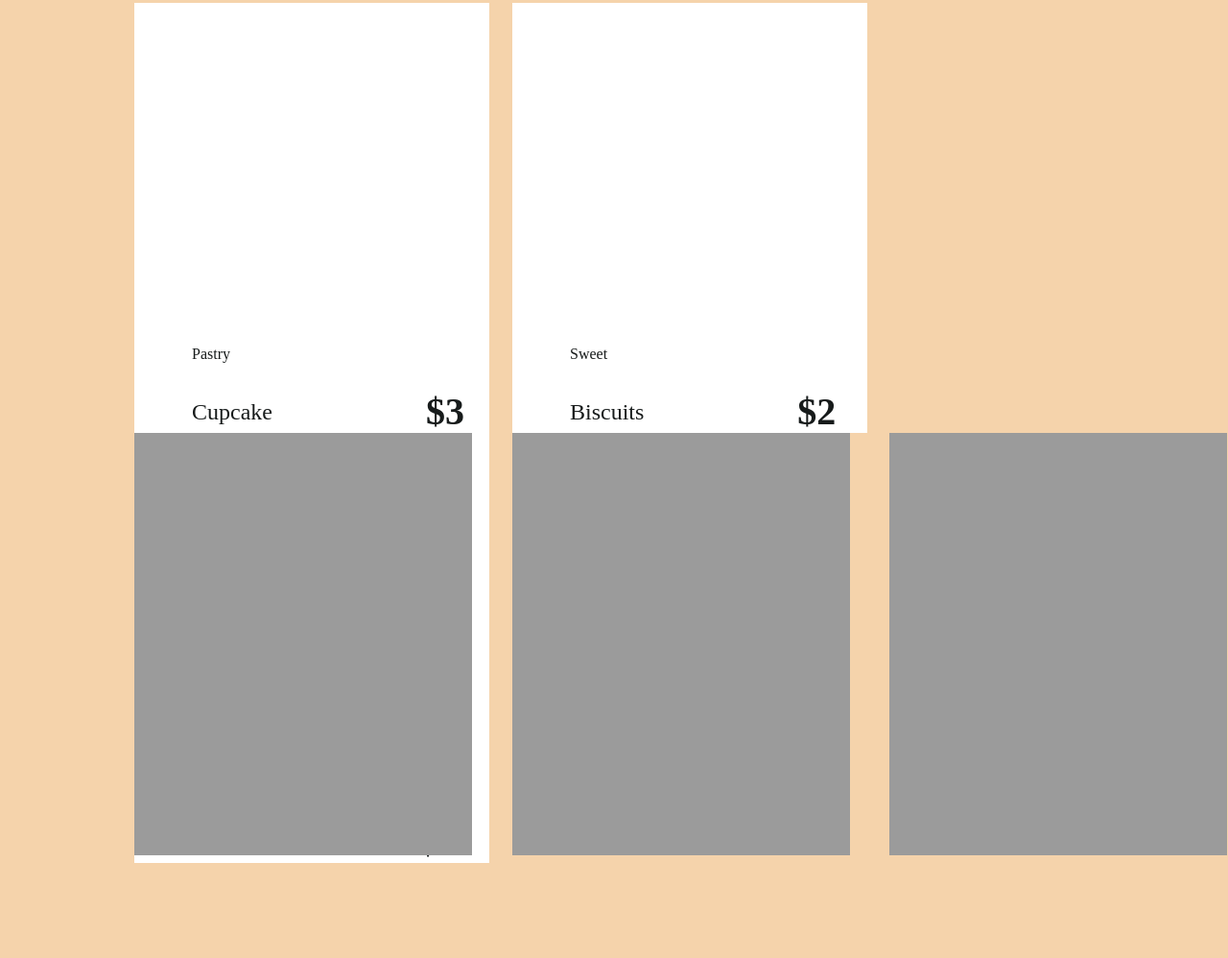
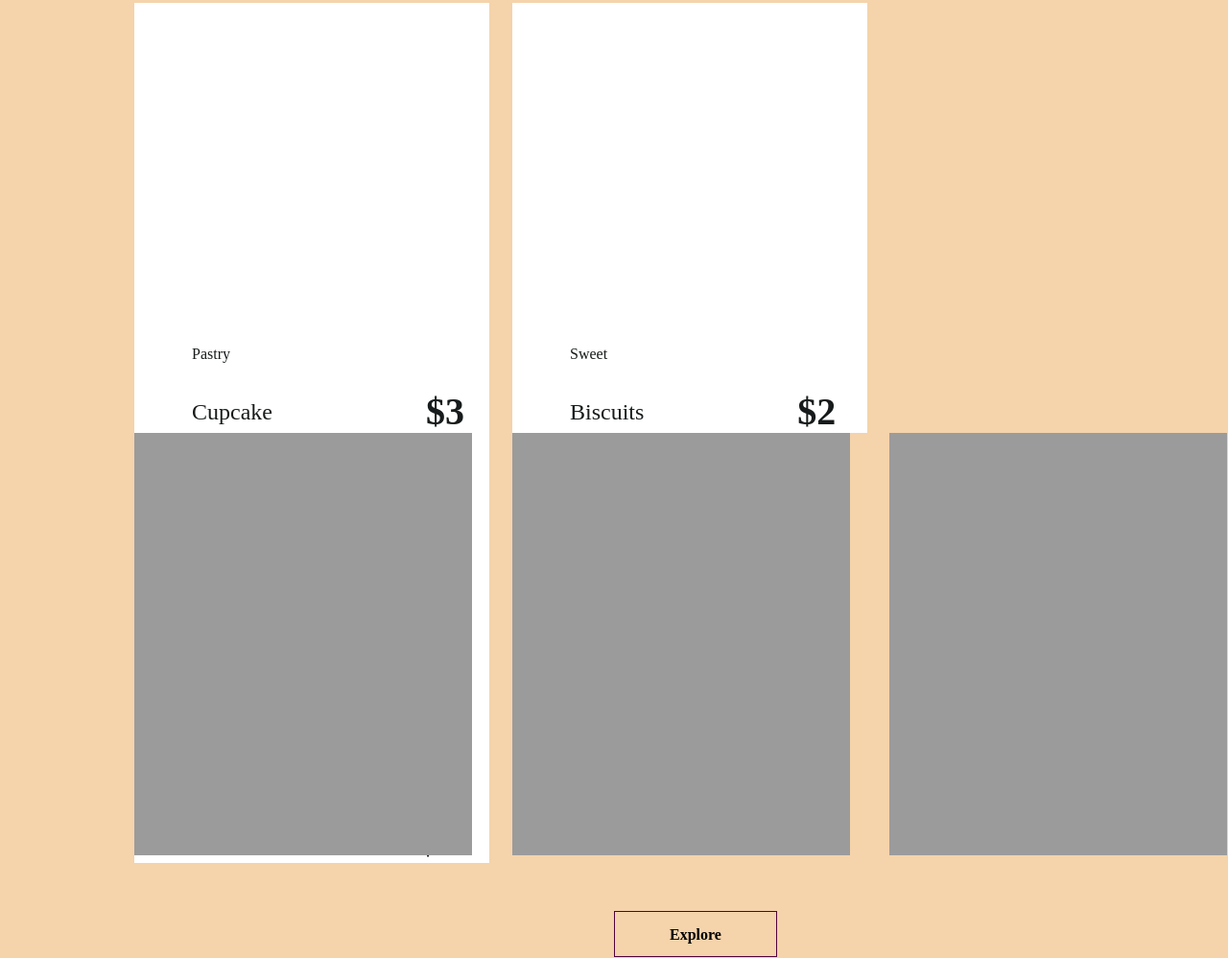
Before and after one commit to GiorgiKemashvili/davaleba-6, a plain HTML site: page index.html in a window 1280 px wide. Shown: the part 671-1669 px from the top of the page at 96% size. Before the commit the page ends 1572 px from the top, so only its background shows below. Drawn offline with Linux system fonts and the light colour scheme.

Commit message:
Created  Explore-button in Html and added styles for Css

```diff
--- a/index.html
+++ b/index.html
@@ -69,5 +69,7 @@
     <div class="paint3"></div>
     <div class="paint4"></div>
     <div class="explore-button">
+        Explore
+    </div>
 </body>
 </html>
--- a/styles.css
+++ b/styles.css
@@ -215,3 +215,14 @@
     height: 55%;
     background-color: #9b9b9b;
   }
+  .explore-button {
+    width: 170px;
+    height: 48px;
+    border: 1px solid hsl(315, 93%, 16%);
+    text-align: center;
+    line-height: 48px;
+    font-weight: bold;
+    cursor: pointer;
+    margin-top: 50px;
+    margin-left: 500px;
+  }
```
